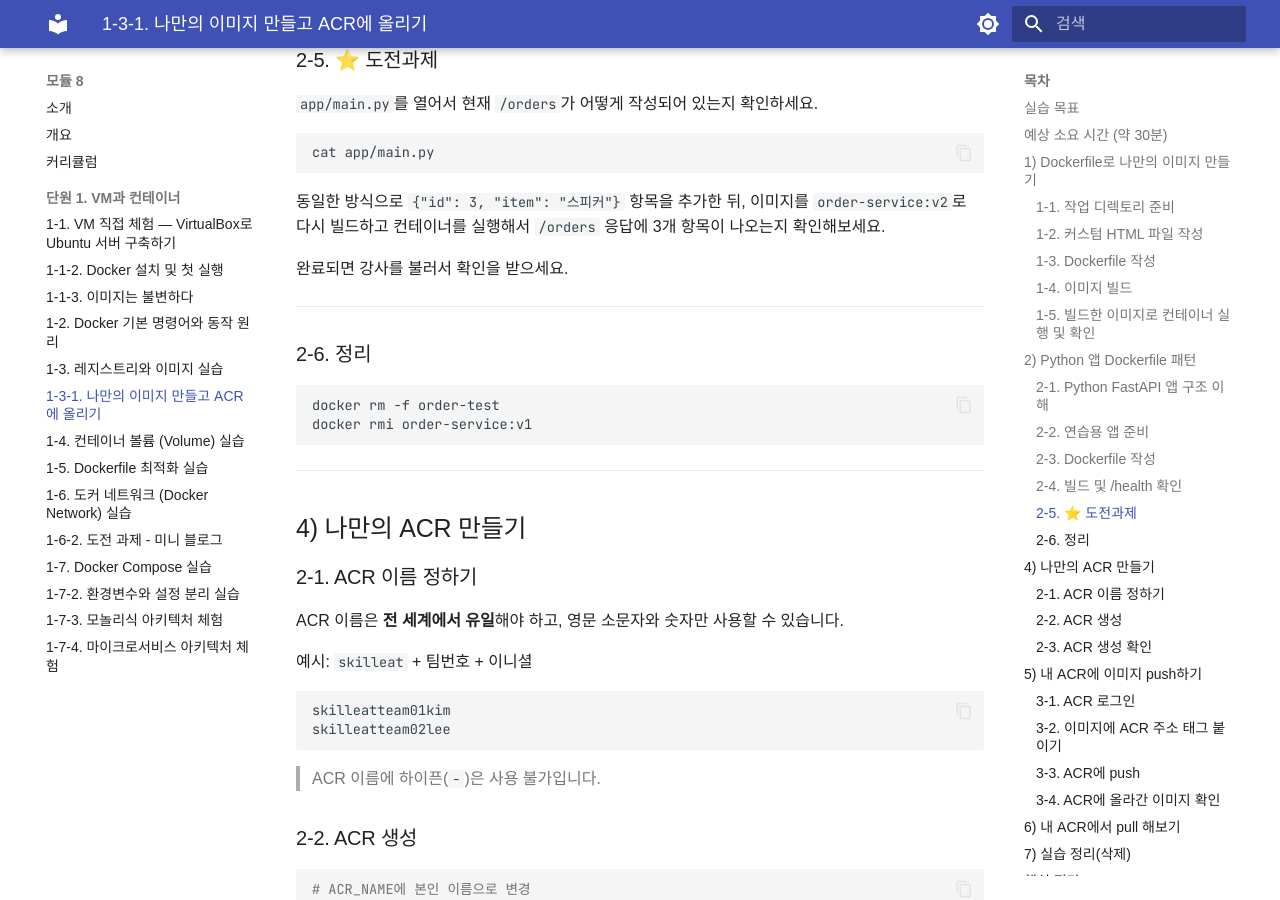
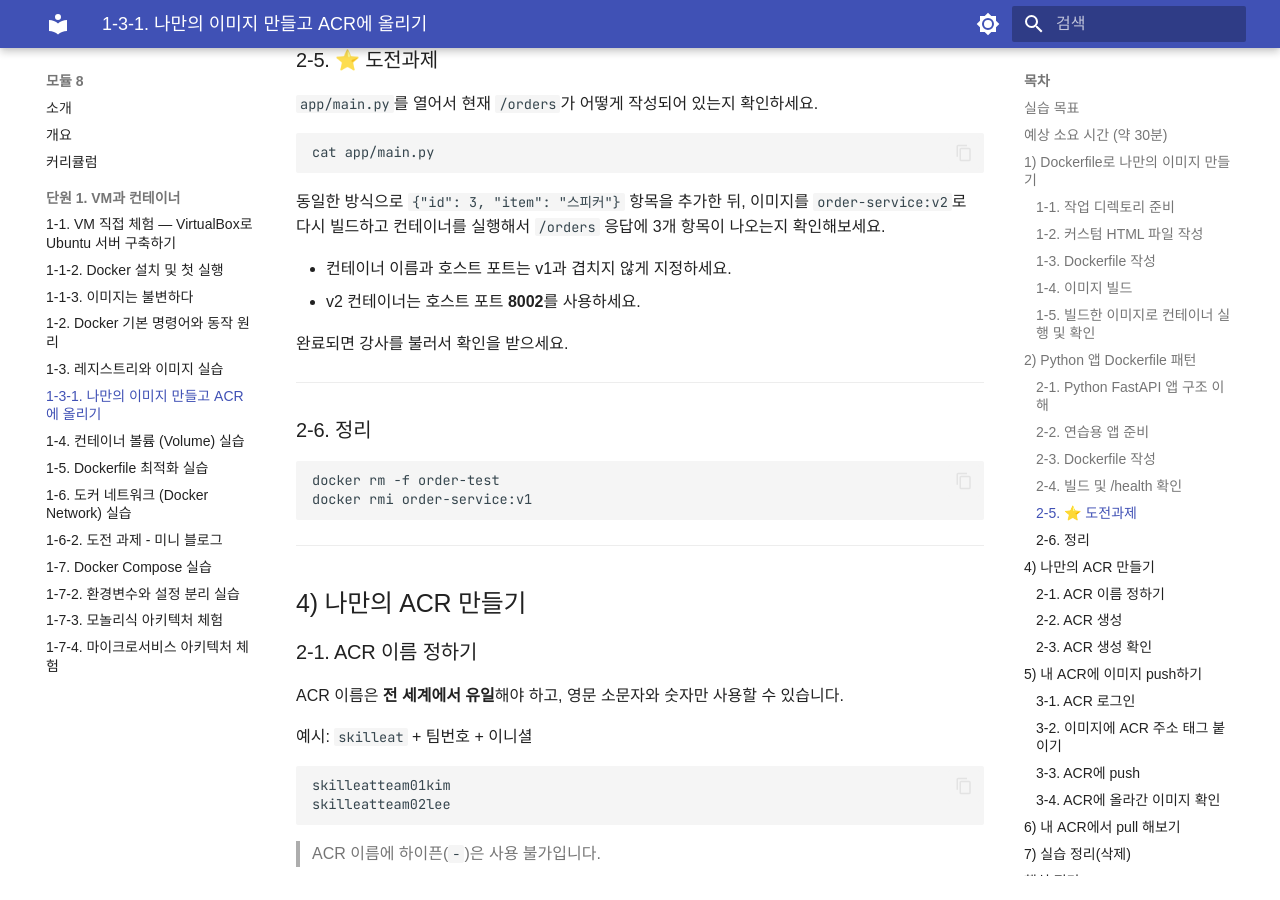
Before and after one commit to skilleat-labs/docker-k8s-labs, an MkDocs documentation site: the page built from docs/modules/module8/1-3-1.md, in a window 1280 px wide and 900 px high, scrolled down 4725 px. Built offline with MkDocs 1.6.1 and Material for MkDocs 9.7.7, drawn with Linux system fonts in a browser that asks for light colours; some web fonts are replaced.

Commit message:
docs: 모듈8 1-3-1 도전과제에 포트 8002 조건 추가
Co-Authored-By: Claude Sonnet 4.6 <noreply@anthropic.com>

```diff
--- a/docs/modules/module8/1-3-1.md
+++ b/docs/modules/module8/1-3-1.md
@@ -249,6 +249,9 @@ cat app/main.py
 이미지를 `order-service:v2`로 다시 빌드하고 컨테이너를 실행해서
 `/orders` 응답에 3개 항목이 나오는지 확인해보세요.
 
+- 컨테이너 이름과 호스트 포트는 v1과 겹치지 않게 지정하세요.
+- v2 컨테이너는 호스트 포트 **8002**를 사용하세요.
+
 완료되면 강사를 불러서 확인을 받으세요.
 
 ---
```
